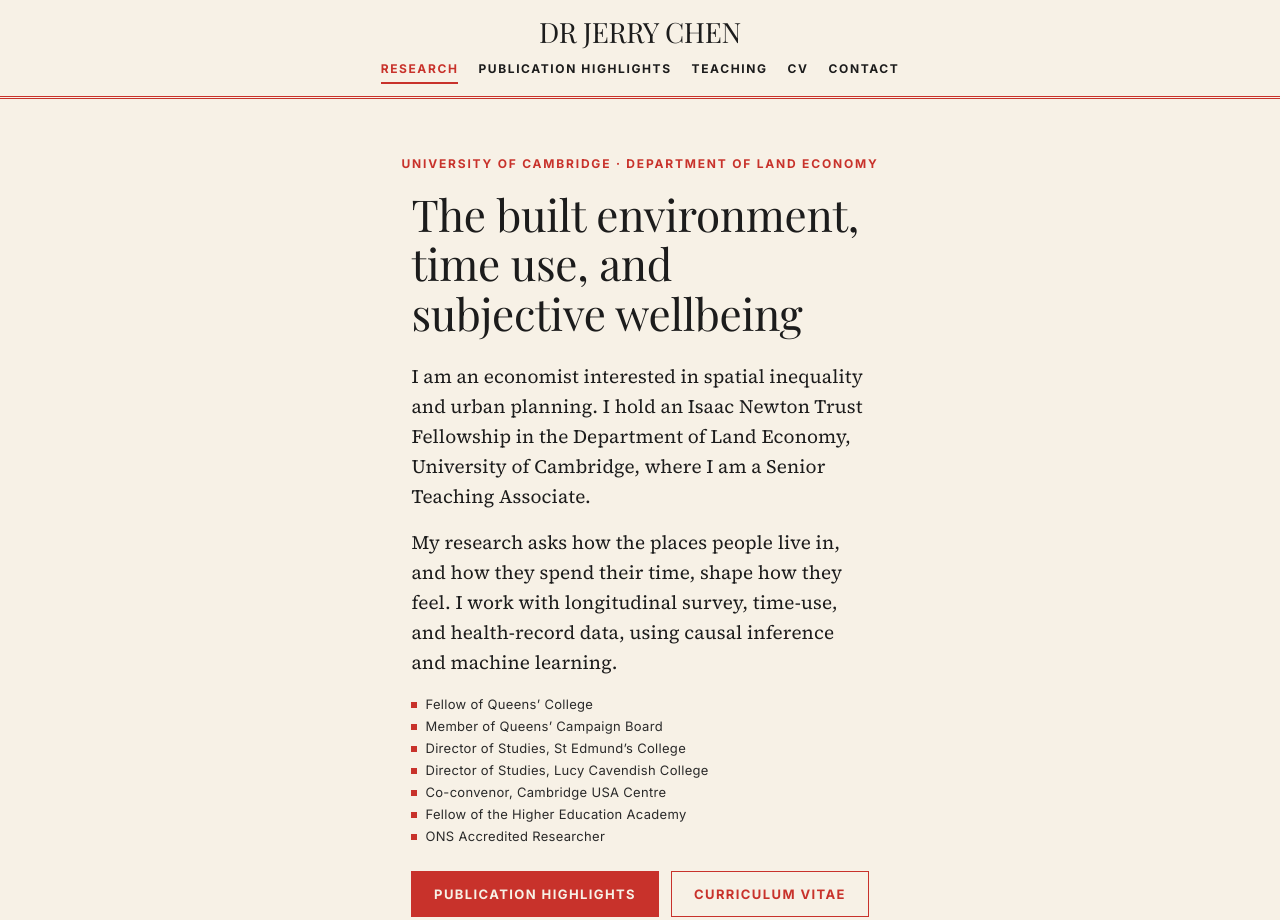
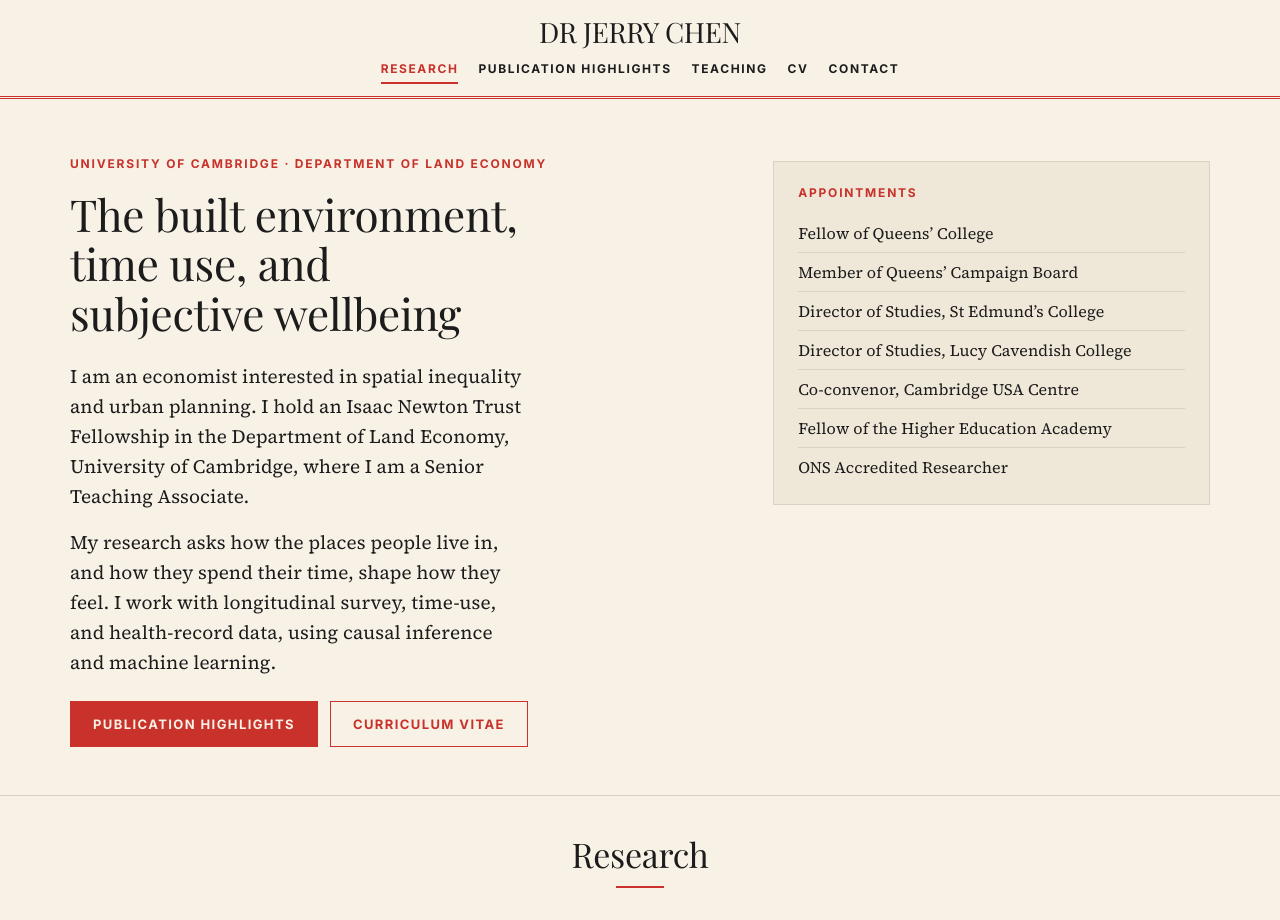
Before and after one commit to jerchenn/jerchenn.github.io, a plain HTML site: page index.html in a window 1280 px wide. Shown: the top 920 px of the page. Drawn offline with nearby package versions, Linux system fonts and the light colour scheme; a web font is replaced by a local one.

Commit message:
Two-column hero with appointments panel
Co-Authored-By: Claude Fable 5.1 <noreply@anthropic.com>

```diff
--- a/index.html
+++ b/index.html
@@ -33,23 +33,24 @@ nav{display:flex;gap:20px;flex-wrap:wrap}
 nav a{font-family:var(--sans);font-size:12px;font-weight:700;letter-spacing:1.6px;line-height:18px;text-transform:uppercase;padding:4px 0;border-bottom:2px solid transparent}
 nav a:hover,nav a.on{border-bottom-color:var(--red);color:var(--red)}
 /* hero */
-.hero{padding:56px 20px 48px;border-bottom:1px solid var(--hair);text-align:center}
-.hero .wrap{display:flex;flex-direction:column;align-items:center}
-.hero .eyebrow{text-align:center}
-.herocol{max-width:54ch;width:100%}
+.hero{padding:56px 20px 48px;border-bottom:1px solid var(--hair)}
+.herogrid{display:grid;grid-template-columns:3fr 2fr;gap:48px;align-items:start}
+.herocol{max-width:60ch}
+.panel{background:var(--canvas-soft);border:1px solid var(--hair);padding:22px 24px 18px;margin-top:6px}
+.panel .eyebrow{margin-bottom:12px}
 .stamp{width:88px;height:88px;border:2px solid var(--red);border-radius:50%;display:flex;align-items:center;justify-content:center;text-align:center;font-family:var(--sans);font-size:9px;font-weight:700;letter-spacing:1.4px;line-height:12px;color:var(--red);text-transform:uppercase;margin-bottom:22px;padding:8px}
 .eyebrow{font-family:var(--sans);font-size:12px;font-weight:700;letter-spacing:1.8px;line-height:18px;text-transform:uppercase;margin:0 0 16px;color:var(--red)}
 h1{font-family:var(--display);font-weight:400;font-size:44px;line-height:1.12;letter-spacing:-.3px;margin:0 0 24px;max-width:54ch;text-align:left;text-wrap:balance}
 .leads{max-width:54ch;margin:0 0 8px;text-align:left}
 .lead{font-size:19px;line-height:30px;letter-spacing:.1px;margin:0 0 16px}
-.byline{list-style:none;margin:4px 0 0;padding:0;font-family:var(--sans);font-size:13px;line-height:22px;letter-spacing:.3px;color:var(--ink-soft);text-align:left}
-.byline li{padding-left:14px;position:relative}
-.byline li::before{content:"";position:absolute;left:0;top:9px;width:6px;height:6px;background:var(--red)}
+.byline{list-style:none;margin:0;padding:0;font-family:var(--serif);font-size:16px;line-height:24px;color:var(--ink)}
+.byline li{padding:7px 0;border-bottom:1px solid var(--hair)}
+.byline li:last-child{border-bottom:0}
 .btns{display:flex;gap:12px;flex-wrap:wrap;margin-top:24px}
 .btn{font-family:var(--sans);font-size:13px;font-weight:700;letter-spacing:1.4px;text-transform:uppercase;line-height:20px;padding:12px 22px;border:1px solid var(--red);background:var(--canvas);color:var(--red);border-radius:0}
 .btn.primary{background:var(--red);color:var(--on-primary)}
 .btn:hover{background:var(--red-deep);color:var(--on-primary);border-color:var(--red-deep)}
-.btns{justify-content:center}
+.btns{justify-content:flex-start}
 .card .btn{font-size:11px;padding:9px 14px}
 /* sections */
 section{padding:40px 20px;border-bottom:1px solid var(--hair)}
@@ -90,6 +91,7 @@ footer a:hover{text-decoration:underline}
 footer .word{color:var(--on-primary);margin-bottom:16px}
 footer small{display:block;margin-top:24px;color:#f3d6d2;font-size:12px;line-height:16px;letter-spacing:0}
 @media (max-width:1023px){.tiles{grid-template-columns:repeat(3,1fr)}footer .wrap{grid-template-columns:1fr 1fr}}
+@media (max-width:860px){.herogrid{grid-template-columns:1fr;gap:28px}}
 @media (max-width:767px){h1{font-size:32px;line-height:1.1}.grid3,.tiles,footer .wrap{grid-template-columns:1fr}.row{grid-template-columns:1fr;gap:4px}.row .t{font-size:22px;line-height:25px}.mast .wrap{align-items:center}}
 </style>
 
@@ -98,13 +100,17 @@ footer small{display:block;margin-top:24px;color:#f3d6d2;font-size:12px;line-hei
   <nav><a href="#research" class="on">Research</a><a href="#publications">Publication highlights</a><a href="#teaching">Teaching</a><a href="#cv">CV</a><a href="#contact">Contact</a></nav>
 </div></header>
 
-<div class="hero" id="top"><div class="wrap">
-  <p class="eyebrow">University of Cambridge · Department of Land Economy</p>
-  <div class="herocol"><h1>The built environment, time use, and subjective wellbeing</h1>
-  <div class="leads"><p class="lead">I am an economist interested in spatial inequality and urban planning. I hold an Isaac Newton Trust Fellowship in the Department of Land Economy, University of Cambridge, where I am a Senior Teaching Associate.</p><p class="lead">My research asks how the places people live in, and how they spend their time, shape how they feel. I work with longitudinal survey, time-use, and health-record data, using causal inference and machine learning.</p></div>
-  <ul class="byline"><li>Fellow of Queens’ College</li><li>Member of Queens’ Campaign Board</li><li>Director of Studies, St Edmund’s College</li><li>Director of Studies, Lucy Cavendish College</li><li>Co-convenor, Cambridge USA Centre</li><li>Fellow of the Higher Education Academy</li><li>ONS Accredited Researcher</li></ul></div>
-
-  <div class="btns"><a class="btn primary" href="#publications">Publication highlights</a><a class="btn" href="#cv">Curriculum vitae</a></div>
+<div class="hero" id="top"><div class="wrap herogrid">
+  <div class="herocol">
+    <p class="eyebrow">University of Cambridge · Department of Land Economy</p>
+    <h1>The built environment, time use, and subjective wellbeing</h1>
+    <div class="leads"><p class="lead">I am an economist interested in spatial inequality and urban planning. I hold an Isaac Newton Trust Fellowship in the Department of Land Economy, University of Cambridge, where I am a Senior Teaching Associate.</p><p class="lead">My research asks how the places people live in, and how they spend their time, shape how they feel. I work with longitudinal survey, time-use, and health-record data, using causal inference and machine learning.</p></div>
+    <div class="btns"><a class="btn primary" href="#publications">Publication highlights</a><a class="btn" href="#cv">Curriculum vitae</a></div>
+  </div>
+  <aside class="panel">
+    <p class="eyebrow">Appointments</p>
+    <ul class="byline"><li>Fellow of Queens’ College</li><li>Member of Queens’ Campaign Board</li><li>Director of Studies, St Edmund’s College</li><li>Director of Studies, Lucy Cavendish College</li><li>Co-convenor, Cambridge USA Centre</li><li>Fellow of the Higher Education Academy</li><li>ONS Accredited Researcher</li></ul>
+  </aside>
 </div></div>
 
 <section id="research"><div class="wrap">
```
